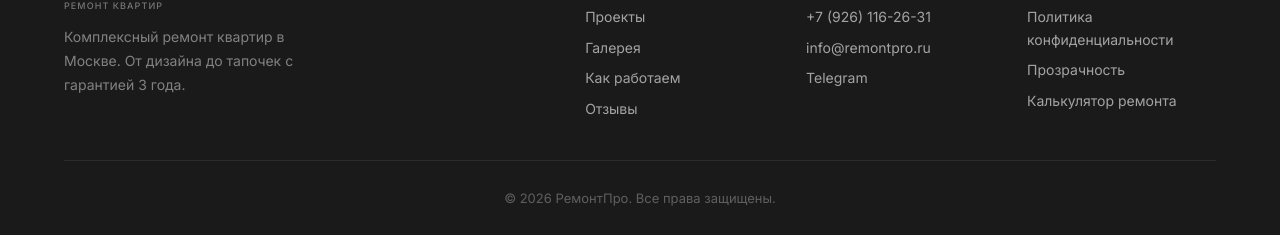
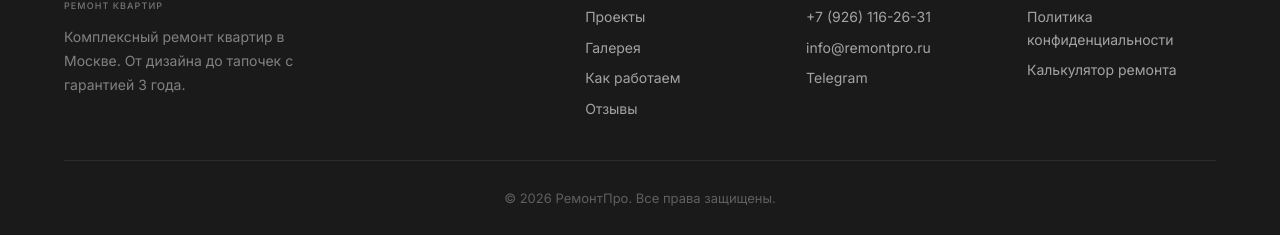
Before and after one commit to 9361581-droid/remontpro-site, a website: page index.html in a window 1280 px wide. Shown: the part 9104-9339 px from the top of the page. Drawn offline with Linux system fonts and the light colour scheme.

Commit message:
deploy: remove dashboard/Прозрачность link from footer on all pages 9361581-droid/QwenProject@d13b9f2ca78d90464d3bdef7479898a11795717d

```diff
--- a/index.html
+++ b/index.html
@@ -525,7 +525,6 @@
                     <div class="footer-col">
                         <h4>Документы</h4>
                         <a href="privacy.html">Политика конфиденциальности</a>
-                        <a href="dashboard.html">Прозрачность</a>
                         <a href="quiz.html">Калькулятор ремонта</a>
                     </div>
                 </div>
```
Also changed, not shown: dashboard.html (+0 -1 lines).
